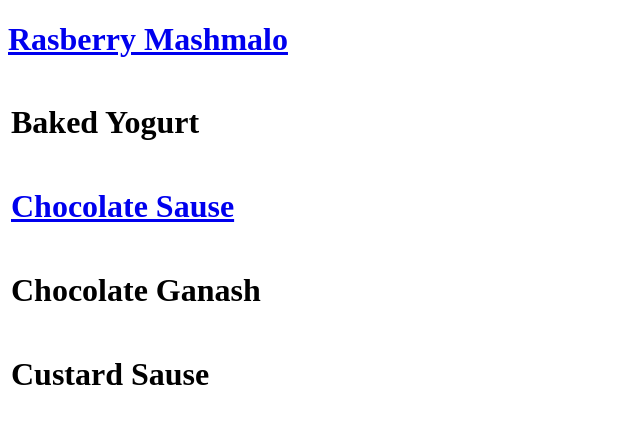
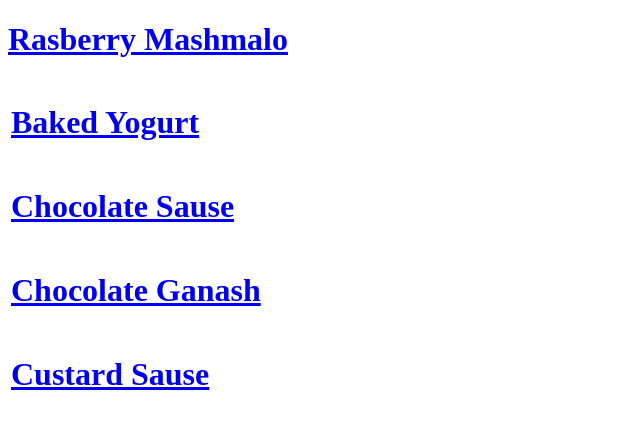
Before and after one commit to ChefBala/ChefBala-Bakery-recipe-book, a plain HTML site: page index.html in a window 1280 px wide. Shown: the whole page, without its empty margins (0-640 px from the left). Drawn offline with Linux system fonts and the light colour scheme.

Commit message:
update index.html

```diff
--- a/index.html
+++ b/index.html
@@ -14,7 +14,7 @@
             <!--                                                 B                             -->
             <tr>
                 <td>
-                    <h1><a href="Baked_yogurt.html"></a> Baked Yogurt</h1>
+                    <h1><a href="Baked_yogurt.html">Baked Yogurt</a> </h1>
                 </td>
             </tr>
             <!--                                                 C                             -->
@@ -25,12 +25,12 @@
         </tr>
         <tr>
             <td>
-                <h1><a href="Ch_Ganash.html"></a>Chocolate Ganash </h1>
+                <h1><a href="Ch_Ganash.html">Chocolate Ganash</a> </h1>
             </td>
         </tr>
         <tr>
             <td>
-                <h1><a href="Custard_Sause.html"></a>Custard Sause </h1>
+                <h1><a href="Custard_Sause.html">Custard Sause</a> </h1>
             </td>
         </tr>
             <!--                                                 D                             -->
```
